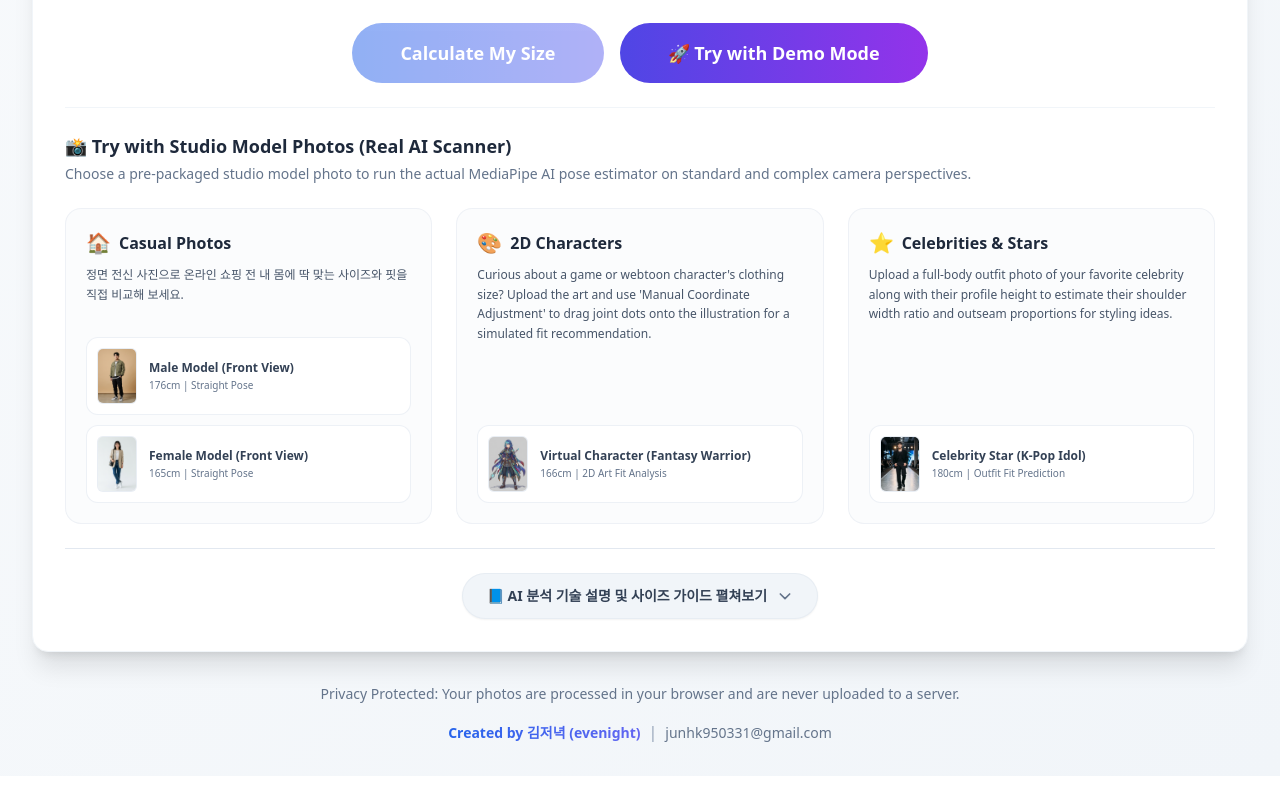
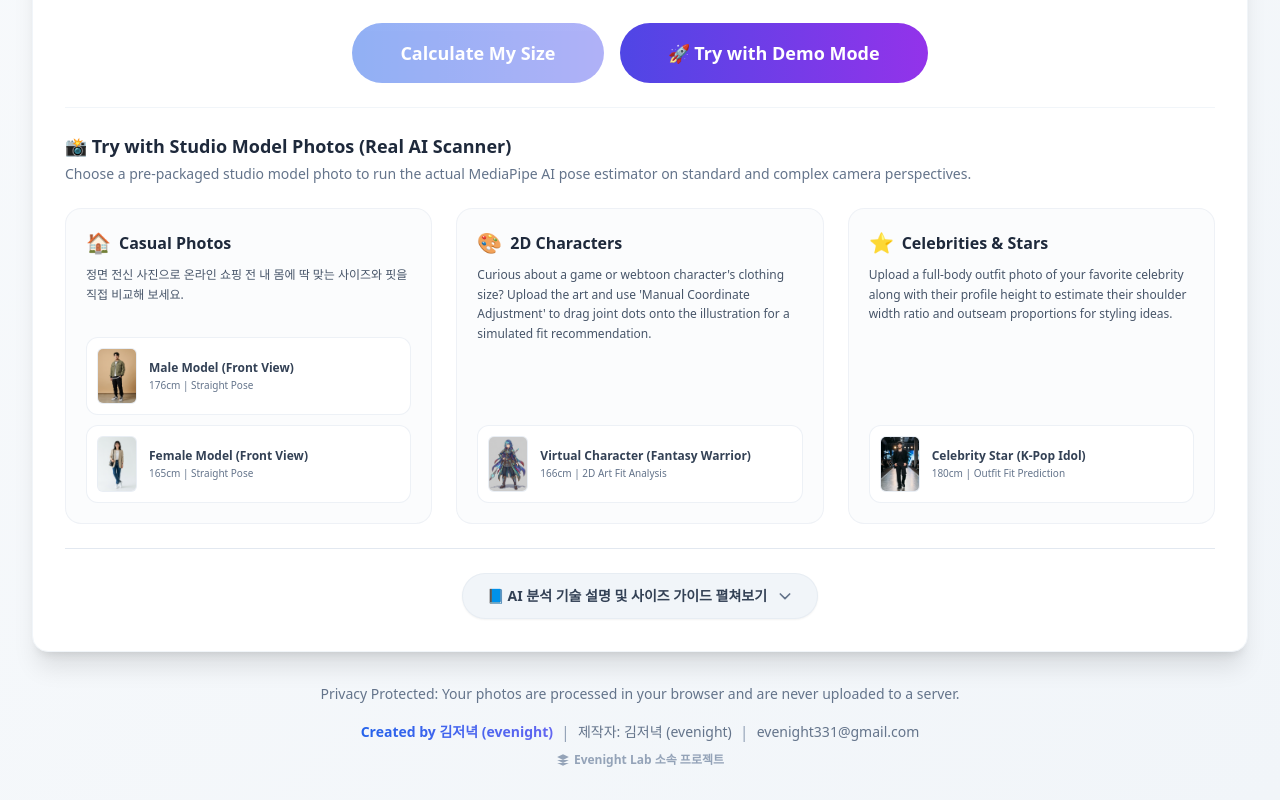
Before and after one commit to EveNight-Lab/screenfit, a React (Create React App) app: page / in a window 1280 px wide. Shown: the part 478-1278 px from the top of the page. Before the commit the page ends 1254 px from the top, so only its background shows below. Built offline with nearby package versions, Linux system fonts and the light colour scheme; no server answers; what @mediapipe/pose would draw is missing.

Commit message:
fix: update developer info and Evenight Lab link in footer

```diff
--- a/src/App.js
+++ b/src/App.js
@@ -195,12 +195,27 @@ function App() {
             <p className="mt-2 text-xs text-slate-400 dark:text-slate-500">{t('measurement_disclaimer')}</p>
           )}
         </footer>
-        <div className="text-center mt-4">
-          <span className="text-sm font-semibold bg-gradient-to-r from-blue-600 to-indigo-500 bg-clip-text text-transparent dark:from-indigo-400 dark:to-purple-400">
-            {t('brand_name')}
-          </span>
-          <span className="mx-2 text-slate-400 dark:text-slate-600">|</span>
-          <a href="mailto:junhk950331@gmail.com" className="text-sm text-slate-500 dark:text-slate-400 hover:underline">junhk950331@gmail.com</a>
+        <div className="text-center mt-4 flex flex-col items-center gap-1">
+          <div className="flex items-center justify-center gap-2 flex-wrap">
+            <span className="text-sm font-semibold bg-gradient-to-r from-blue-600 to-indigo-500 bg-clip-text text-transparent dark:from-indigo-400 dark:to-purple-400">
+              {t('brand_name')}
+            </span>
+            <span className="text-slate-400 dark:text-slate-600">|</span>
+            <span className="text-sm text-slate-500 dark:text-slate-400">제작자: 김저녁 (evenight)</span>
+            <span className="text-slate-400 dark:text-slate-600">|</span>
+            <a href="mailto:evenight331@gmail.com" className="text-sm text-slate-500 dark:text-slate-400 hover:underline">evenight331@gmail.com</a>
+          </div>
+          <a
+            href="https://lab.evenight.dev"
+            target="_blank"
+            rel="noopener noreferrer"
+            className="text-xs text-slate-400 hover:text-slate-600 dark:hover:text-white transition-colors flex items-center justify-center gap-1 font-semibold mt-1"
+          >
+            <svg className="w-3.5 h-3.5 text-slate-400 fill-current" viewBox="0 0 24 24">
+              <path d="M12 2L2 7l10 5 10-5-10-5zM2 17l10 5 10-5M2 12l10 5 10-5"/>
+            </svg>
+            <span>Evenight Lab 소속 프로젝트</span>
+          </a>
         </div>
       </div>
     </div>
```
